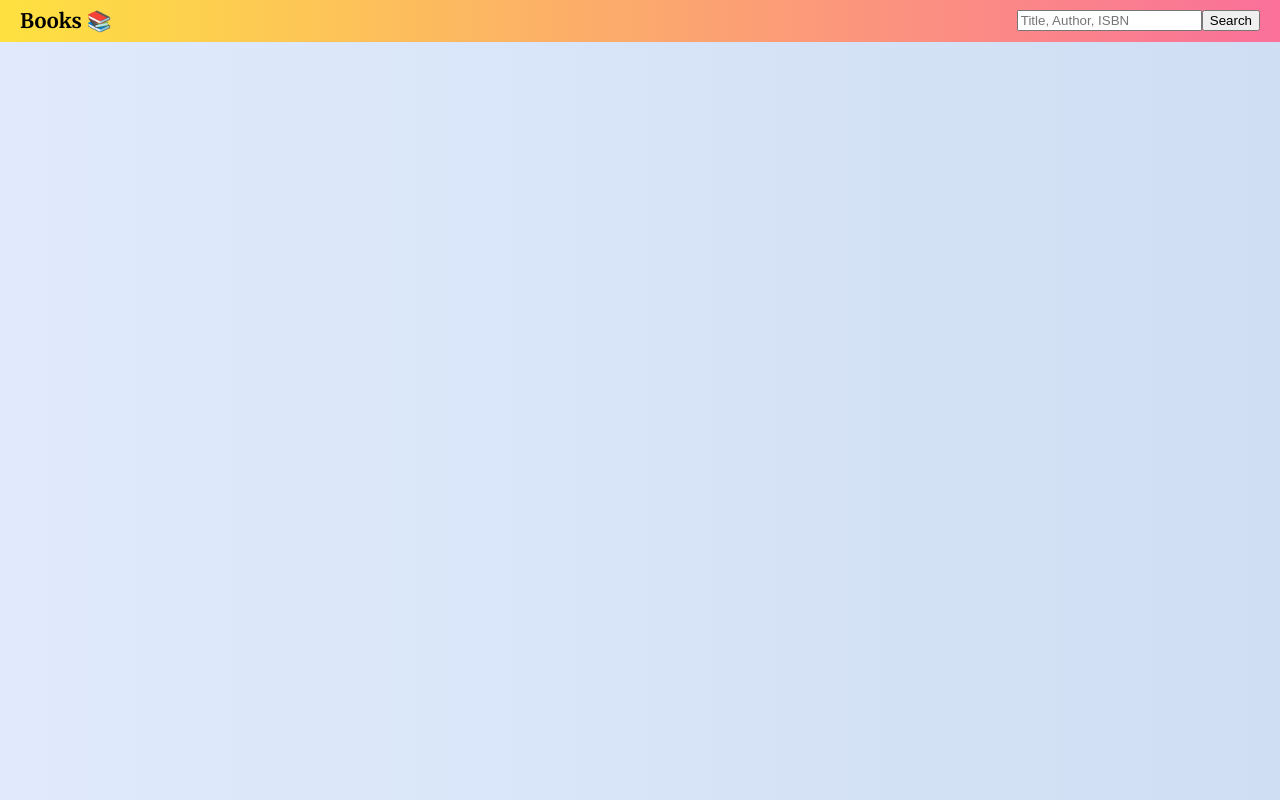
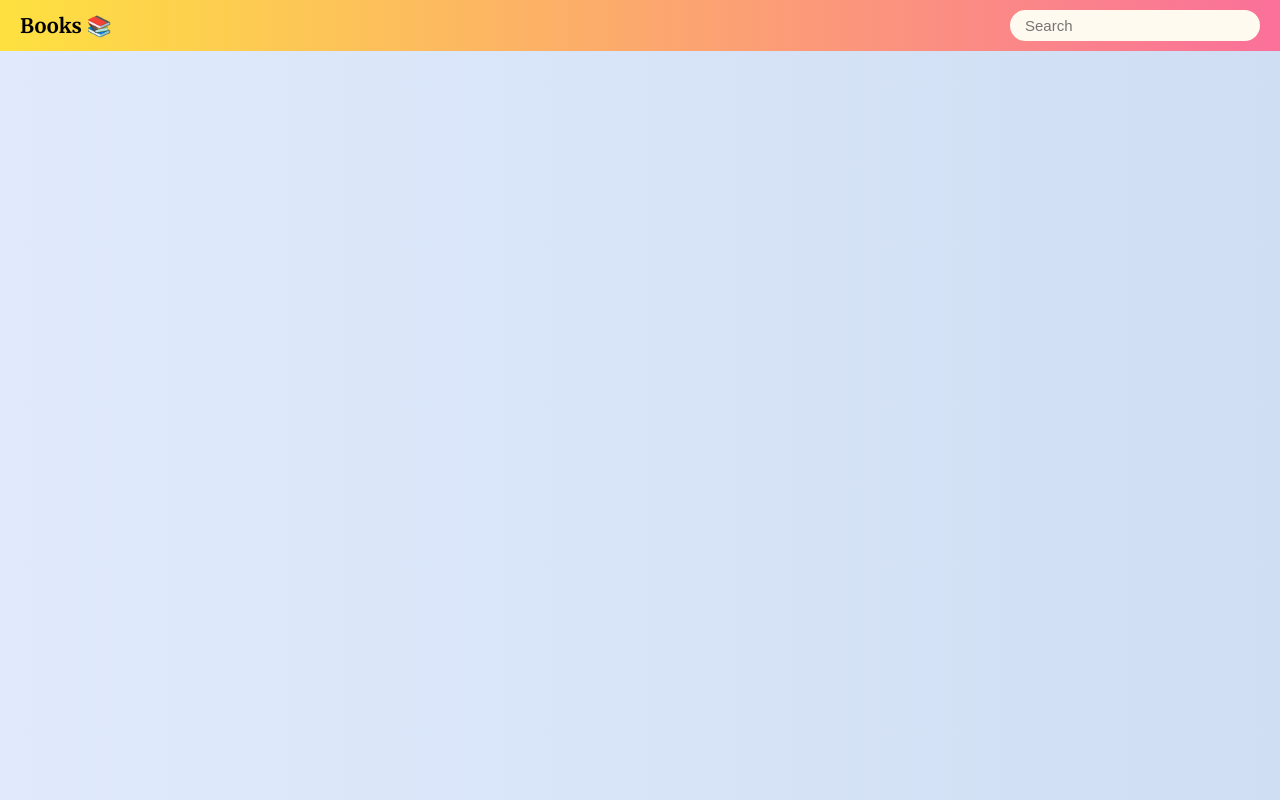
Before and after one commit to gj-wes/look4book, a React (Create React App) app: page / in a window 1280 px wide. Built offline with nearby package versions, Linux system fonts and the light colour scheme.

Commit message:
Additional styles, added Spring for animation

```diff
--- a/package.json
+++ b/package.json
@@ -7,6 +7,7 @@
     "react": "^16.8.6",
     "react-dom": "^16.8.6",
     "react-scripts": "3.0.1",
+    "react-spring": "^8.0.27",
     "styled-components": "^4.3.2"
   },
   "scripts": {
--- a/src/components/App.js
+++ b/src/components/App.js
@@ -4,10 +4,11 @@ import styled from "styled-components";
 import { createGlobalStyle } from "styled-components";
 import HeaderBar from "./HeaderBar";
 import BookCard from "./BookCard";
+import { Trail } from "react-spring/renderprops";
 
 const GlobalStyle = createGlobalStyle`
   :root {
-    font-size: 62.5%
+    font-size: 62.5%;
   }
   *,
   *::before,
@@ -20,15 +21,15 @@ const GlobalStyle = createGlobalStyle`
     background: #E0EAFC;
     background: linear-gradient(to left, #CFDEF3, #E0EAFC);
     font-family: 'Merriweather', serif;
-    line-height: 1.1;
+    line-height: 1.2;
   }
 `;
 
-const MainGrid = styled.main`
+const BooksGrid = styled.main`
   display: grid;
   grid-gap: 1.5rem;
   padding: 1.5rem;
-  grid-template-columns: repeat(auto-fill, minmax(30rem, 1fr));
+  grid-template-columns: repeat(auto-fill, minmax(25rem, 1fr));
 `;
 
 class App extends Component {
@@ -49,9 +50,16 @@ class App extends Component {
       <div>
         <GlobalStyle />
         <HeaderBar onSearchSubmit={this.onSearchSubmit}/>
-        <MainGrid>
-          {renderedresults}
-        </MainGrid>
+        <BooksGrid>
+          <Trail reset={true}
+            items={renderedresults}
+            keys={item => item.key}
+            from={{transform: 'translate3d(0,10px,0)', opacity: 0 }}
+            to={{transform: 'translate3d(0,0px,0)', opacity: 1 }}
+          >
+            {item => props => <div style={props}>{item}</div>}
+          </Trail>
+        </BooksGrid>
       </div>
     )
   }
--- a/src/components/BookCard.js
+++ b/src/components/BookCard.js
@@ -6,16 +6,21 @@ const Card = styled.article`
   border-radius: 1rem;
   box-shadow: 0 0 1rem 0 hsla(0, 0%, 0%, 0.4);
   padding: 1.5rem;
+  height: 100%;
+  display: flex;
+  flex-direction: column;
+  justify-content: flex-start;
 
   > img {
     max-width: 100%;
     display: block;
     margin: 0 auto;
+    flex: 0 1 180px;
   }
 
   > h3 {
     font-size: 1.6rem;
-    margin: 1.5rem 0 .7rem 0;
+    margin: 1.5rem 0 .2rem 0;
   }
 
   > h4 {
@@ -26,10 +31,31 @@ const Card = styled.article`
   }
 
   > p {
+    --lh: 1.3rem;
+    --max-lines: 3;
     margin: 1.4rem 0;
+    line-height: var(--lh);
     overflow: hidden;
-    white-space: nowrap;
-    text-overflow: ellipsis;
+    max-height: calc(var(--lh) * var(--max-lines));
+  }
+
+  > a {
+    --colour: #FA709A;
+    margin-top: auto;
+    display: inline-block;
+    align-self: flex-start;
+    border: 2px solid var(--colour);
+    border-radius: 5px;
+    color: var(--colour);
+    font-size: 1.1rem;
+    font-weight: bold;
+    text-decoration: none;
+    padding: 1rem 1.5rem;
+    transition: opacity .2s linear;
+
+    &:hover {
+      opacity: 0.8;
+    }
   }
 `;
 
--- a/src/components/HeaderBar.js
+++ b/src/components/HeaderBar.js
@@ -4,14 +4,30 @@ import styled from "styled-components";
 const Header = styled.header`
   display: flex;
   justify-content: space-between;
+  align-items: middle;
   padding: 1rem 2rem;
   background-color: #FEE140;
   background-image: linear-gradient(90deg, #FEE140 0%, #FA709A 100%);
 
-
   > h2 {
     margin: 0;
     font-size: 2rem;
+    align-self: center;
+  }
+
+  > form > input {
+    width: 25rem;
+    border: none;
+    background-color: floralwhite;
+    padding: .7rem 1.5rem;
+    border-radius: 50px;
+    transition: width .3s linear;
+    font-size: 1.5rem;
+
+    &:focus {
+      outline: none;
+      box-shadow: 0px 0px 10px 5px #FEE140;
+    }
   }
 `;
 
@@ -32,8 +48,12 @@ class HeaderBar extends Component {
         {/* eslint-disable-next-line */}
         <h2>Books 📚</h2>
         <form onSubmit={this.onSearchFormSubmit}>
-          <input required placeholder="Title, Author, ISBN" type="text" value={this.state.inputText} onChange={e => {this.setState({inputText: e.target.value})}}/>
-          <button type="submit">Search</button>
+          <input required
+            placeholder="Search"
+            type="text"
+            value={this.state.inputText}
+            onChange={e => {this.setState({inputText: e.target.value})}}
+          />
         </form>
       </Header>
     )
```
Also changed, not shown: 1 other file (tests, documents, lock files or other folders).
